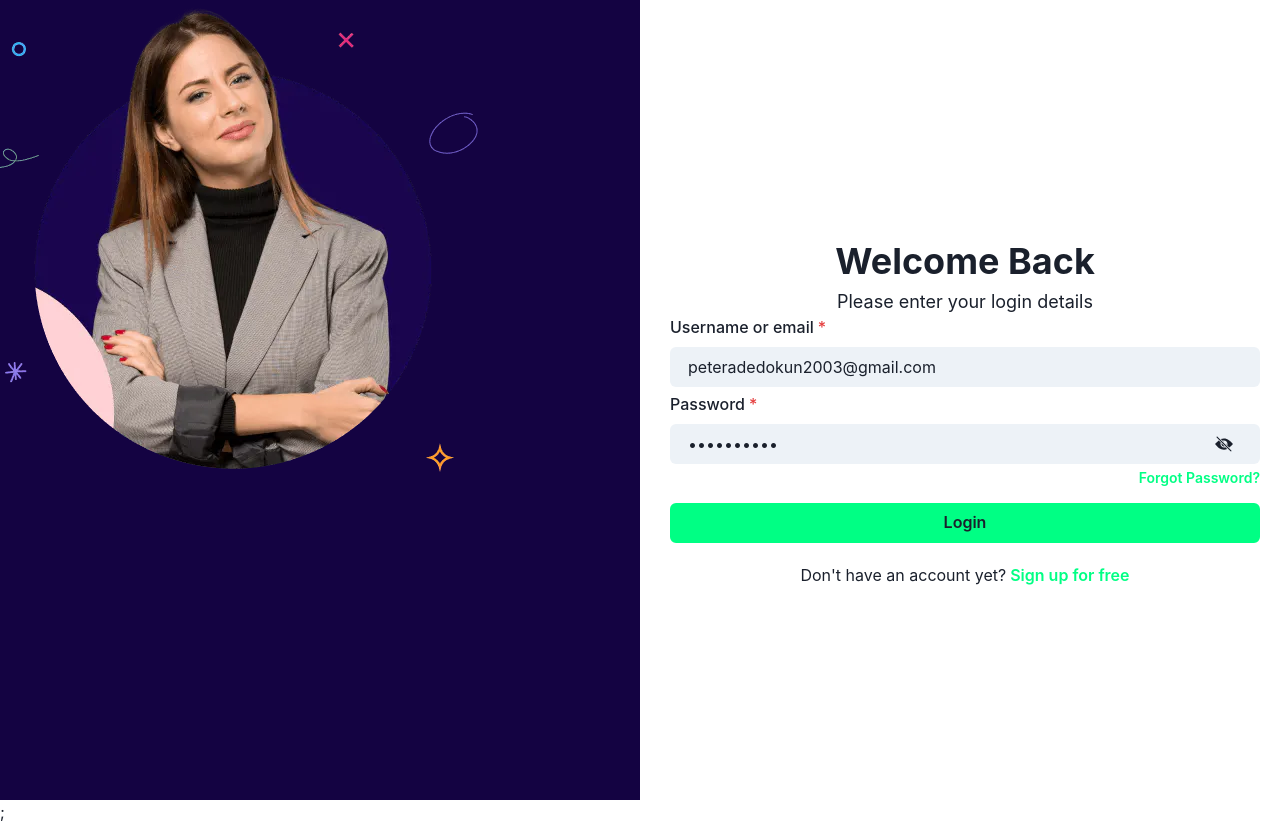
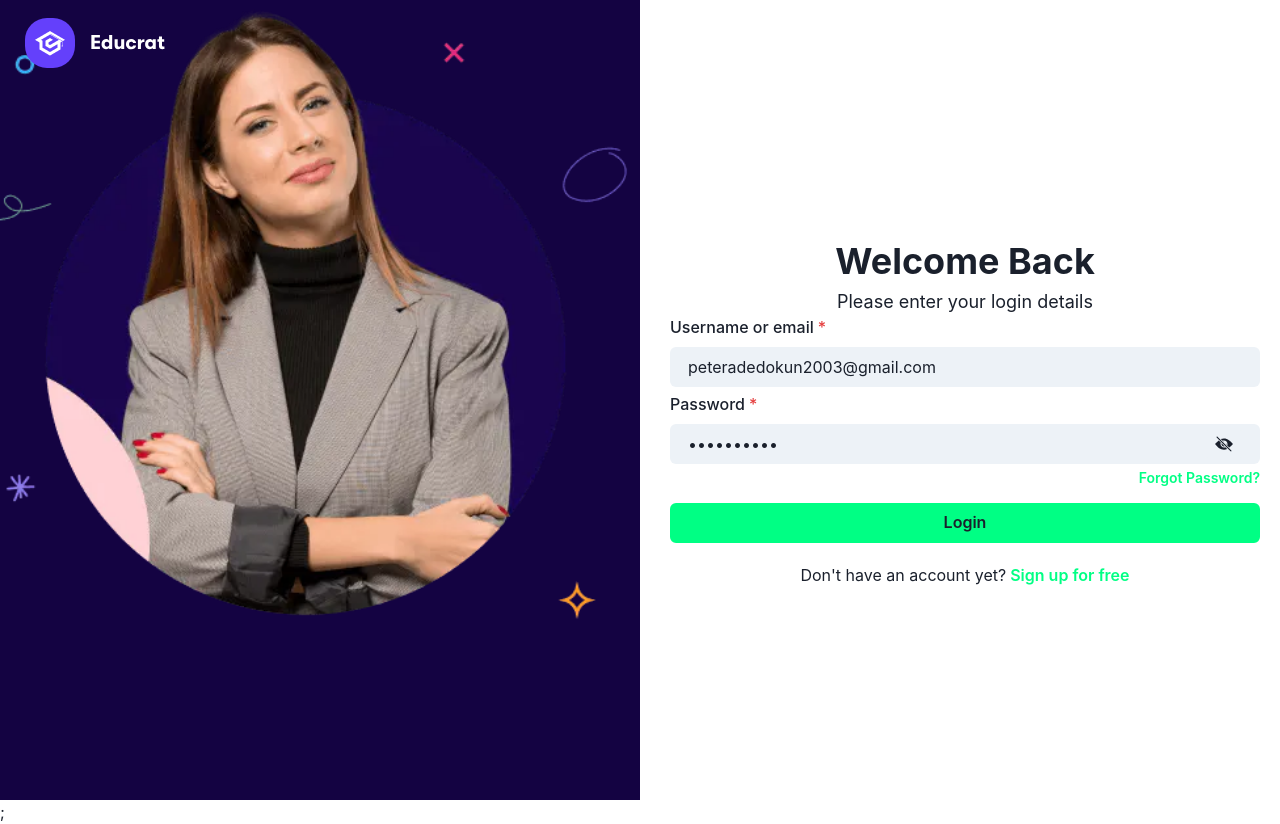
Before and after one commit to OpeCodes/Educrat, a React (Vite) app: page /sign-in in a window 1280 px wide. Built offline with nearby package versions, Linux system fonts and the light colour scheme.

Commit message:
added logo to the login

```diff
--- a/src/components/Navbar.tsx
+++ b/src/components/Navbar.tsx
@@ -100,7 +100,7 @@ const Navbar = () => {
         align={"center"}
       >
         <Flex justify={"space-between"} align={"center"}>
-          <Box width={"160px"} as={Link} to={"/"}>
+          <Box width={"160px"} as={Link} to={"/"} >
             <Image src={logo} alt="logo" />
           </Box>
         </Flex>
--- a/src/pages/auth/Login.tsx
+++ b/src/pages/auth/Login.tsx
@@ -17,8 +17,10 @@ import { Formik } from "formik";
 import { useState } from "react";
 import { IoIosEye, IoIosEyeOff } from "react-icons/io";
 import backgroundImg from "../../assets/backimage.webp";
+import logo from "./../../assets/logo.svg";
+
 import { SignInSchema } from "../../schemas";
-import { Link } from "react-router-dom";
+import { Link, useNavigate } from "react-router-dom";
 import { useLoginUser } from "../../hooks/auth";
 const initialValues = {
   credential: "peteradedokun2003@gmail.com",
@@ -34,7 +36,7 @@ const initialValues = {
 const Login = () => {
   const [showPassword, setShowPassword] = useState<boolean>(false);
   const handlePasswordClick = () => setShowPassword(!showPassword);
-
+  const navigate = useNavigate();
   const { isPending, loginUser } = useLoginUser();
   const handleSubmit = (values: any): void => {
     loginUser(values);
@@ -52,7 +54,18 @@ const Login = () => {
             display={{ base: "none", lg: "block" }}
             position={"fixed"}
           >
-            <Image src={backgroundImg} alt="opeyemi" />
+            <Stack position={"relative"}>
+              <Image src={backgroundImg} alt="background" />
+              <Image
+                src={logo}
+                cursor={"pointer"}
+                alt="background"
+                position={"absolute"}
+                top={"18px"}
+                left={"25px"}
+                onClick={() => navigate("/")}
+              />
+            </Stack>
           </Box>
         </GridItem>
         <GridItem
```
